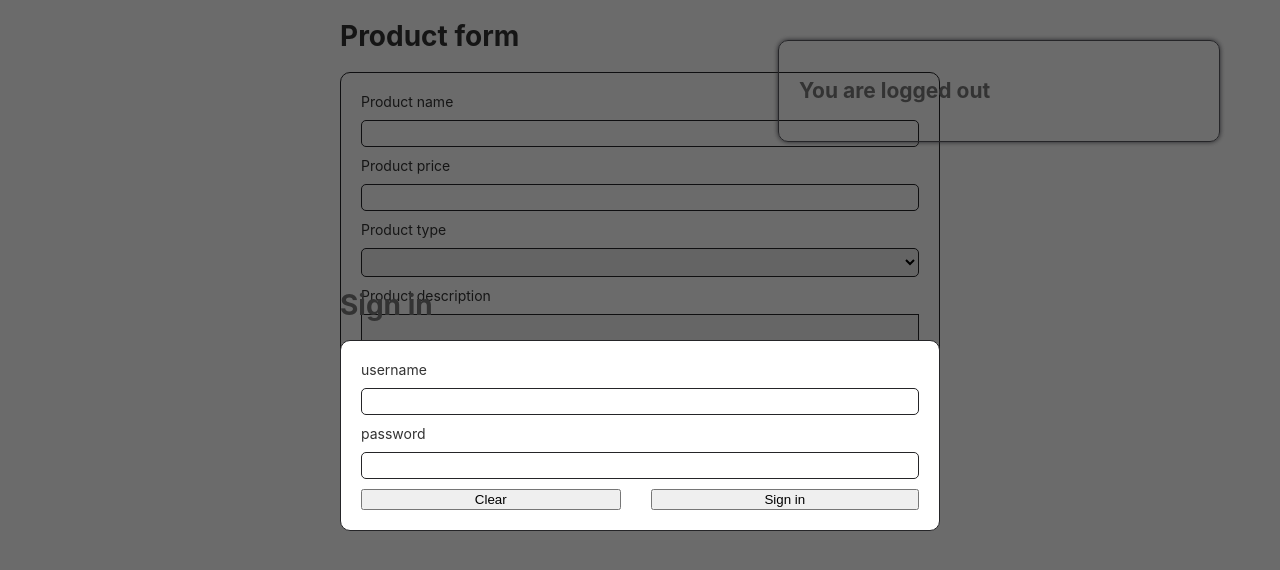
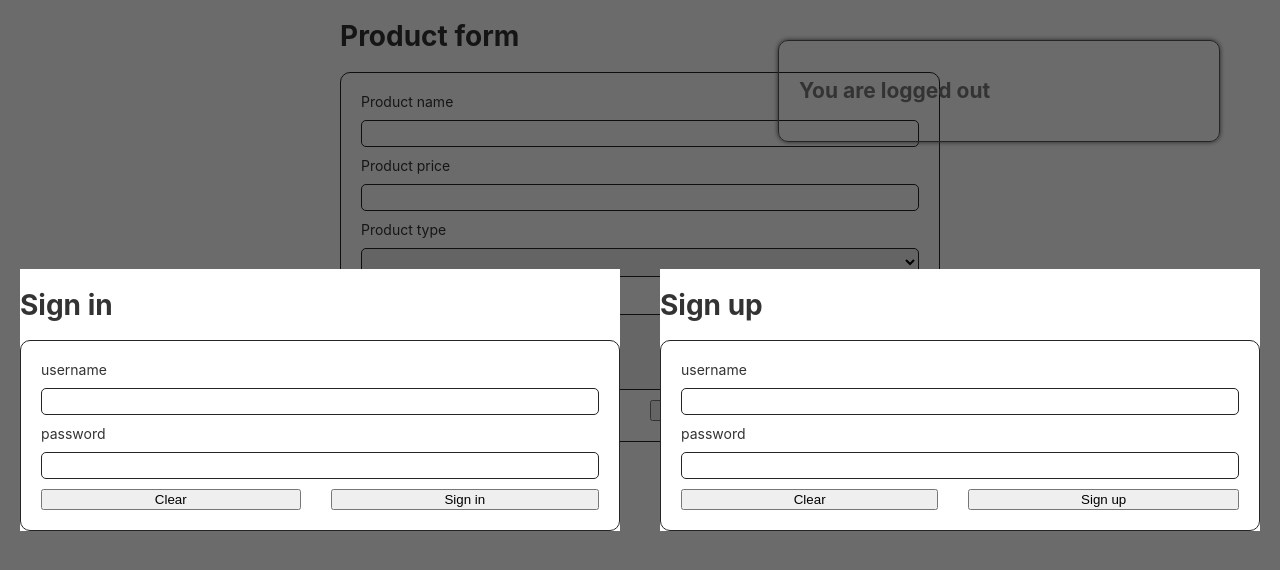
Before and after one commit to JoDiFo/auth-demo, an Angular app in the folder client/: page / in a window 1280 px wide. Shown: the top 570 px of the page. Built offline with nearby package versions, Linux system fonts and the light colour scheme.

Commit message:
feat: make auth requests

```diff
--- a/client/src/app/User.ts
+++ b/client/src/app/User.ts
@@ -1,4 +1,6 @@
 export interface IUser {
-  username: string;
+  id: number;
+  name: string;
   password: string;
+  description: string;
 }
--- a/client/src/app/auth-form/auth-form.component.css
+++ b/client/src/app/auth-form/auth-form.component.css
@@ -3,6 +3,7 @@ div.form-wrapper {
   width: 600px;
   position: relative;
   z-index: 2;
+  background-color: #fff;
 }
 
 div.background {
@@ -22,7 +23,6 @@ form {
   border: 1px solid #252528;
   padding: 20px;
   border-radius: 10px;
-  background-color: #fff;
 }
 
 .button-wrapper {
--- a/client/src/app/auth-form/auth-form.component.html
+++ b/client/src/app/auth-form/auth-form.component.html
@@ -1,7 +1,7 @@
 <div class="background">
   <div class="form-wrapper">
     <h1>Sign in</h1>
-    <form action="" *ngIf="!isLoading" (ngSubmit)="handleSubmit()">
+    <form action="" *ngIf="!isLoading" (ngSubmit)="handleLogin()">
       <label for="username">username</label>
       <input id="username" name="username" type="text" [(ngModel)]="username" />
 
@@ -15,4 +15,20 @@
     </form>
     <div *ngIf="isLoading">Loading...</div>
   </div>
+  <div class="form-wrapper">
+    <h1>Sign up</h1>
+    <form action="" *ngIf="!isLoading" (ngSubmit)="handleRegister()">
+      <label for="username">username</label>
+      <input id="username" name="username" type="text" [(ngModel)]="username" />
+
+      <label for="password">password</label>
+      <input id="" name="password" type="text" [(ngModel)]="password" />
+
+      <div class="button-wrapper">
+        <button type="reset">Clear</button>
+        <button type="submit">Sign up</button>
+      </div>
+    </form>
+    <div *ngIf="isLoading">Loading...</div>
+  </div>
 </div>
--- a/client/src/app/auth-form/auth-form.component.ts
+++ b/client/src/app/auth-form/auth-form.component.ts
@@ -1,7 +1,5 @@
 import { Component, OnInit, Output, EventEmitter } from '@angular/core';
 import { IUser } from '../User';
-
-const TIMEOUT = 2000;
 
 @Component({
   selector: 'app-auth-form',
@@ -16,14 +14,16 @@ export class AuthFormComponent implements OnInit {
 
   @Output() submitUser = new EventEmitter();
 
-  handleSubmit() {
+  handleLogin() {
     if (!this.username || !this.password) {
       return;
     }
 
     const user: IUser = {
-      username: this.username,
+      id: 0,
+      name: this.username,
       password: this.password,
+      description: 'some',
     };
 
     this.username = '';
@@ -31,11 +31,61 @@ export class AuthFormComponent implements OnInit {
 
     this.isLoading = true;
 
-    setTimeout(() => {
+    fetch('http://192.168.5.32:5433/api/Auth/Login', {
+      method: 'POST',
+      headers: {
+        'Content-Type': 'application/json;charset=utf-8',
+      },
+      body: JSON.stringify(user),
+    }).then((res) => {
+      console.log(res);
+
       this.isLoading = false;
 
-      this.submitUser.emit(user);
-    }, TIMEOUT);
+      if (res.status < 400) {
+        this.submitUser.emit(user);
+      } else {
+        console.error('some error');
+      }
+      return res.json()
+    }).then(console.log);
+  }
+
+  handleRegister() {
+    if (!this.username || !this.password) {
+      return;
+    }
+
+    const user: IUser = {
+      id: 0,
+      name: this.username,
+      password: this.password,
+      description: 'some',
+    };
+
+    this.username = '';
+    this.password = '';
+
+    this.isLoading = true;
+
+    fetch('http://192.168.5.32:5433/api/Registration/Registration', {
+      method: 'POST',
+      headers: {
+        'Content-Type': 'application/json;charset=utf-8',
+      },
+      body: JSON.stringify(user),
+    }).then((res) => {
+      console.log(res);
+
+      this.isLoading = false;
+
+      if (res.status < 400) {
+        this.submitUser.emit(user);
+      } else {
+        console.error('some error');
+      }
+      return res.json()
+    }).then(console.log);
   }
 
   constructor() {}
--- a/client/src/app/profile-popup/profile-popup.component.html
+++ b/client/src/app/profile-popup/profile-popup.component.html
@@ -3,7 +3,7 @@
 
   <div>
     <p>username</p>
-    <p>{{ user.username }}</p>
+    <p>{{ user.name }}</p>
   </div>
 
   <div>
```
